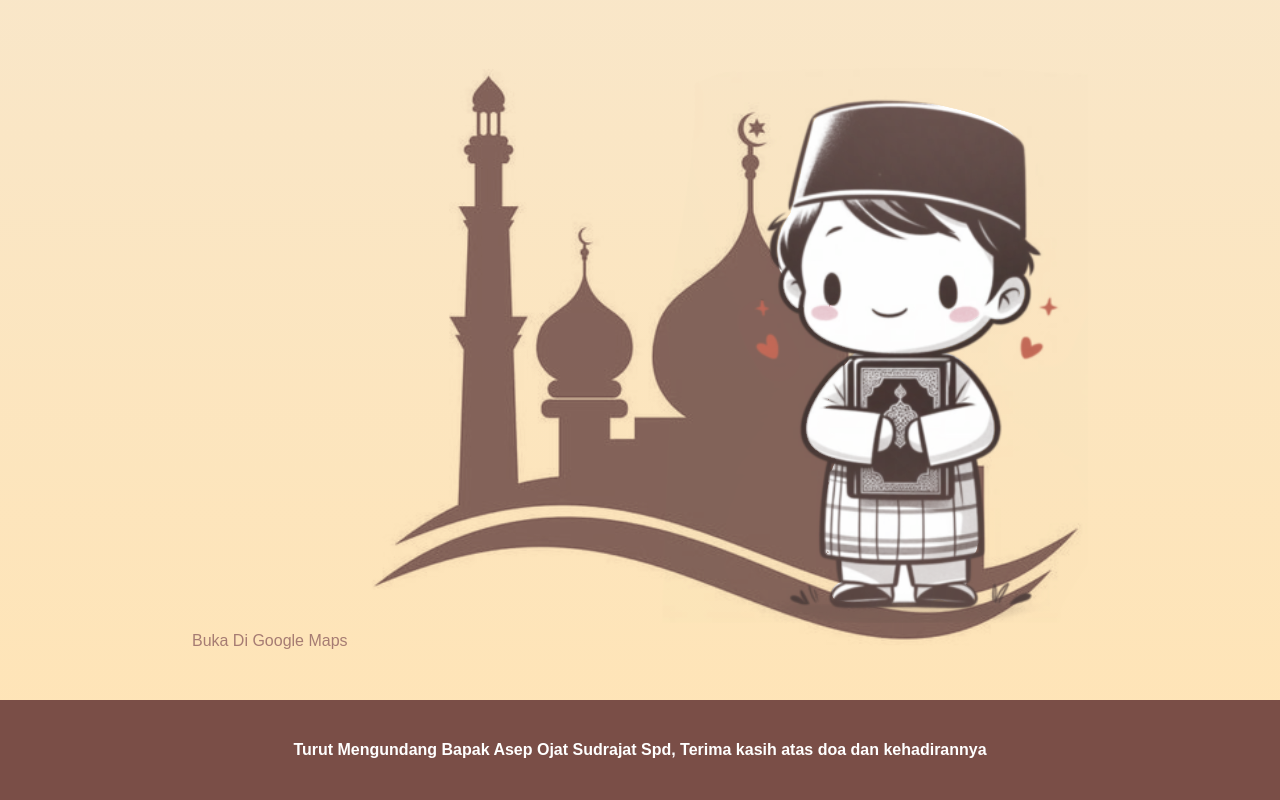
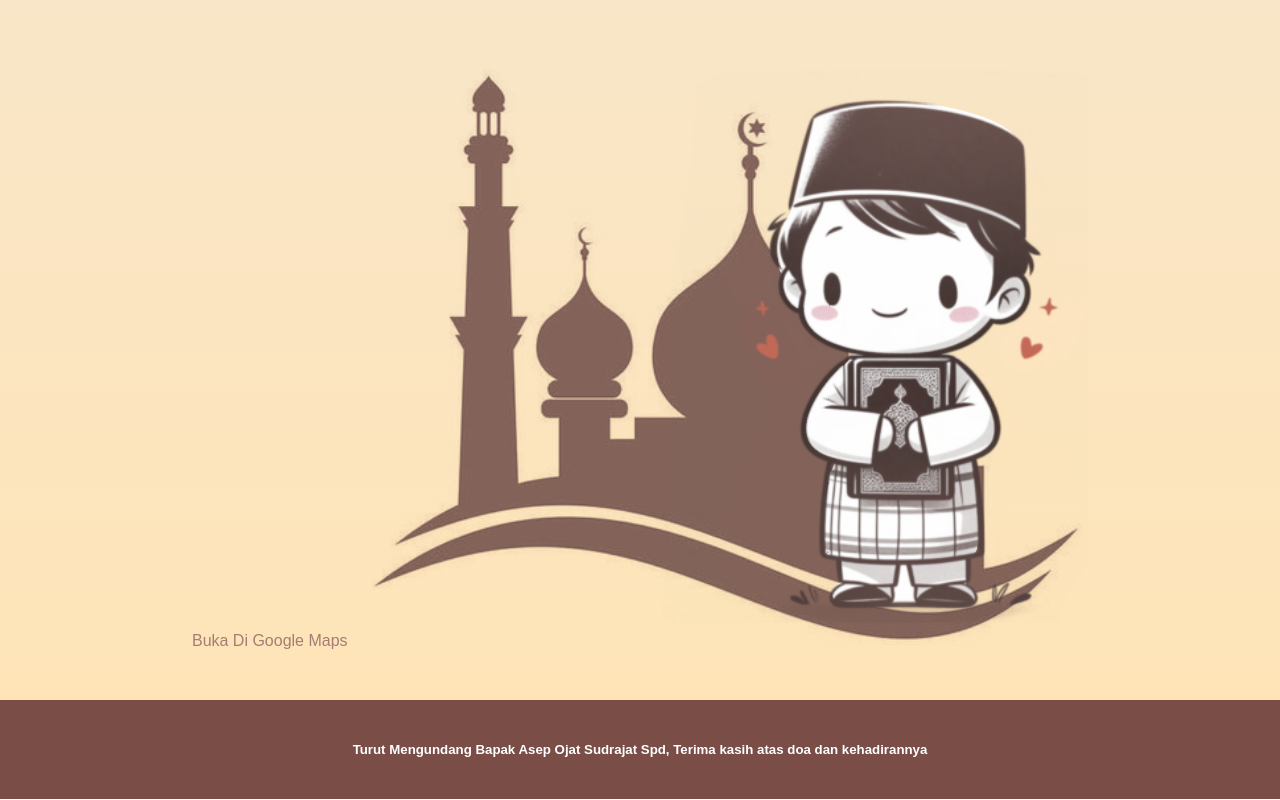
Before and after one commit to destah23/undangan-khitanan, a plain HTML site: page index.html in a window 1280 px wide. Shown: the part 822-1622 px from the top of the page. Drawn offline with Linux system fonts and the light colour scheme.

Commit message:
Up index.html

```diff
--- a/index.html
+++ b/index.html
@@ -126,8 +126,8 @@
 </div>
 
 <footer>
-  <h4 class="fade-in delay6">Turut Mengundang Bapak Asep Ojat Sudrajat Spd,
-  Terima kasih atas doa dan kehadirannya</h4>
+  <h5 class="fade-in delay6">Turut Mengundang Bapak Asep Ojat Sudrajat Spd,
+  Terima kasih atas doa dan kehadirannya</h5>
 </footer>
 
 <!-- AUTOPLAY MUSIC -->
```
